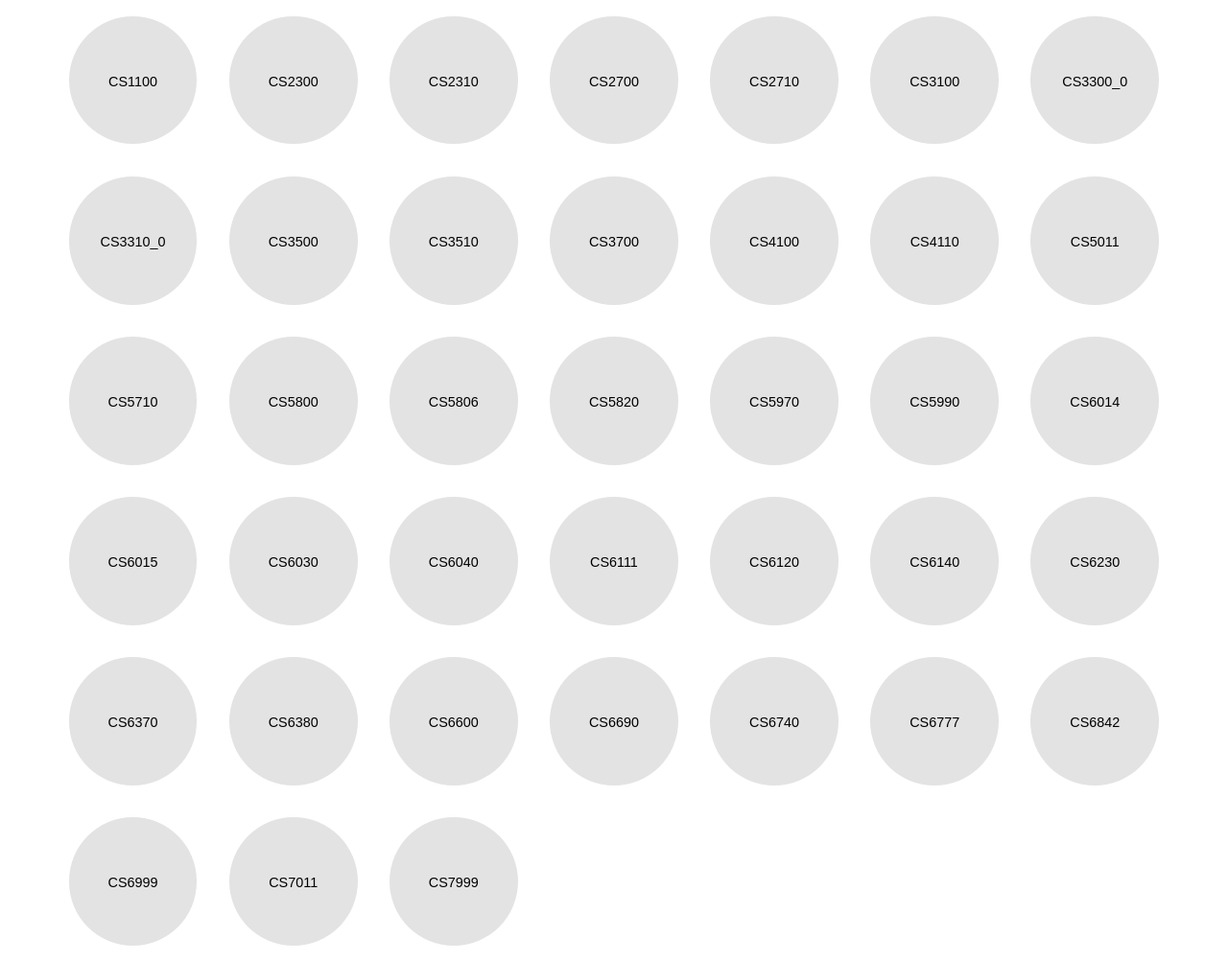
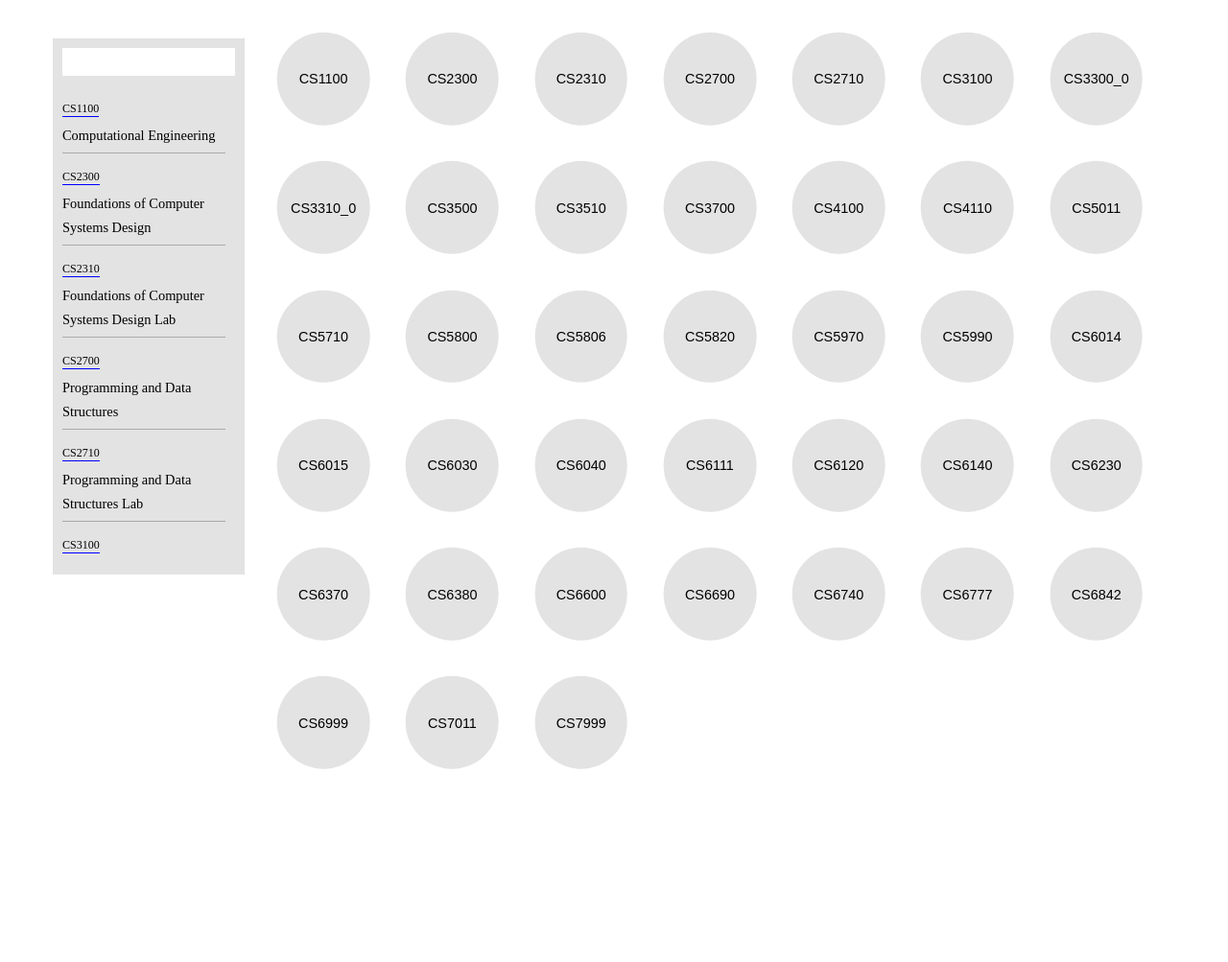
Before and after one commit to holasm/subject_graph, a PHP site: page / in a window 1280 px wide. Shown: the whole page at 96% size. After the commit the page ends 802 px from the top, so only its background shows below. Run offline with PHP 8.4, Linux system fonts and the light colour scheme; some libraries are stand-ins or nearby versions.

Commit message:
add sidebar

```diff
--- a/index.html
+++ b/index.html
@@ -6,9 +6,23 @@
 </head>
 <body>
     <div class="layout">
-      <div id="graph">
-        <!-- <svg id="stage"></svg> -->
-      </div>
+        <div class="sidebar">
+        <div class="form-input">
+          <input type="text" name="" class="search">
+        </div>
+        <!-- Subject list will come here -->
+        <ul class="list">
+<!--           <li class="item">
+            <div class="code">124587</div>
+            <div class="name">Lorem ipsum dolor sit amet, consectetur adipisicing</div>
+          </li> -->
+        </ul>
+        </div>
+        <div class="stage">
+          <div id="graph">
+            <!-- <svg id="stage"></svg> -->
+          </div>
+        </div>
     </div>
 </body>
 <script src='https://d3js.org/d3.v4.min.js'></script>
@@ -16,6 +30,6 @@
   src="https://code.jquery.com/jquery-3.1.1.min.js"
   integrity="sha256-hVVnYaiADRTO2PzUGmuLJr8BLUSjGIZsDYGmIJLv2b8="
   crossorigin="anonymous"></script>
-<script src='https://holasm.github.io/subject_graph/scripts/main.js'></script>
-<!-- <script src='./scripts/main.js'></script> -->
+<!-- <script src='https://holasm.github.io/subject_graph/scripts/main.js'></script> -->
+<script src='./scripts/main.js'></script>
 </html>
--- a/scripts/main.js
+++ b/scripts/main.js
@@ -1,6 +1,6 @@
 jQuery(document).ready(function($) {
   var data = {}, graphArr = [];
-
+  var sidebarList = $('ul.list');
   /* Load data from */
 
   // $('.coursetabid').find('tr').each(function(index, el) {
@@ -378,7 +378,7 @@ jQuery(document).ready(function($) {
     var el = data[key];
     var arr = el.pre_req.replace(/\s+/g, '').split(',');
     arr[0] == '' ? data[key].pre_req = [] : data[key].pre_req = arr;
-
+    el.visibleInList = 1;
   }
 
   window.dd = data;
@@ -387,6 +387,17 @@ jQuery(document).ready(function($) {
     graphArr[index] = data[val];
   });
 
+
+  for(var key in data){
+    var el = data[key];
+    if(el.visibleInList) {
+      var str = '<li class="item"> ' +
+                '<div class="code">'+ el.code +'</div>' +
+                '<div class="name">' + el.course_name + '</div>' +
+                '</li>';
+      sidebarList.append(str);
+    }
+  }
   // console.log(Object.keys(data).length)
 
   var svg = d3.select("#graph");
@@ -395,8 +406,8 @@ jQuery(document).ready(function($) {
 
   var circleEnter = circle.enter().append("div").attr('class', 'course-circle');
 
-  circleEnter.append("div")
-    .append("div").attr('class', function (course) {
+  circleEnter.append("div").append("div")
+    .attr('class', function (course) {
       return 'inner ' + course.code + ' gray'
     })
       .append("span").text(function(course, index) { return course.code; });
--- a/styles/css/main.css
+++ b/styles/css/main.css
@@ -156,8 +156,8 @@ article, aside, details, figcaption, figure, footer, header, hgroup, main, menu,
 @media only screen and (min-width: 1601px) {
   /* line 52, ../sass/media.scss */
   .course-circle {
-    width: 12.5%;
-    padding-top: 12.5%;
+    width: 14.285%;
+    padding-top: 14.285%;
   }
 }
 /* line 1, ../sass/colors.scss */
@@ -175,28 +175,96 @@ article, aside, details, figcaption, figure, footer, header, hgroup, main, menu,
   background: #e3e3e3;
 }
 
-/* line 7, ../sass/main.scss */
-#graph {
+/* line 1, ../sass/sidebar.scss */
+.sidebar {
+  padding: 10px;
+}
+/* line 6, ../sass/sidebar.scss */
+.sidebar .form-input {
+  position: relative;
+  width: 100%;
+  padding-bottom: 10px;
+  box-sizing: border-box;
+}
+/* line 12, ../sass/sidebar.scss */
+.sidebar .form-input input[type=text] {
+  width: 100%;
+  box-sizing: border-box;
+  position: relative;
+  border: none;
+  line-height: 1.8em;
+  font-size: 1em;
+  padding: 0 5px;
+}
+/* line 23, ../sass/sidebar.scss */
+.sidebar ul.list {
+  box-sizing: border-box;
+  position: relative;
+  max-height: 500px;
+  overflow: hidden;
+  overflow-y: auto;
+  padding-right: 10px;
+}
+/* line 33, ../sass/sidebar.scss */
+.sidebar ul.list li.item {
+  line-height: 35px;
+  padding: 5px 0px;
+  border-bottom: 1px solid #aaa;
+  max-width: 100%;
+}
+/* line 40, ../sass/sidebar.scss */
+.sidebar ul.list li.item .code {
+  display: inline-block;
+  line-height: 15px;
+  font-size: 0.75em;
+  border-bottom: 1px solid blue;
+}
+/* line 47, ../sass/sidebar.scss */
+.sidebar ul.list li.item .name {
+  line-height: 25px;
+  font-size: 0.9em;
+}
+/* line 53, ../sass/sidebar.scss */
+.sidebar ul.list li.item:last-child {
+  border-bottom: none;
+}
+
+/* line 8, ../sass/main.scss */
+* {
+  box-sizing: border-box;
+}
+
+/* line 14, ../sass/main.scss */
+.layout .sidebar {
+  position: absolute;
+  width: 200px;
+  background: #e3e3e3;
+  margin-top: 40px;
+}
+/* line 24, ../sass/main.scss */
+.layout .stage {
+  position: relative;
+  left: 200px;
+  width: calc(100% - 200px);
+  overflow: hidden;
+  padding: 15px;
+}
+/* line 32, ../sass/main.scss */
+.layout .stage #graph {
   width: 100%;
   height: 100%;
   background: #e3e3e3;
   margin: auto;
 }
-/* line 13, ../sass/main.scss */
-#graph #stage {
-  background: #e3e3e3;
-  width: 100%;
-  height: 100%;
-}
 
-/* line 20, ../sass/main.scss */
+/* line 47, ../sass/main.scss */
 div.course-circle {
   float: left;
   position: relative;
   border-radius: 100%;
   overflow: hidden;
 }
-/* line 28, ../sass/main.scss */
+/* line 55, ../sass/main.scss */
 div.course-circle div {
   width: 100%;
   height: 100%;
@@ -207,24 +275,27 @@ div.course-circle div {
   top: 0;
   left: 0;
 }
-/* line 39, ../sass/main.scss */
+/* line 66, ../sass/main.scss */
 div.course-circle div .inner {
   position: relative;
-  width: 80%;
-  height: 80%;
+  width: 90%;
+  height: 90%;
   border-radius: 100%;
   cursor: pointer;
   color: black;
   transition: box-shadow 0.3s, background 1s, color 1s;
   padding: 0;
+  top: 50%;
+  left: 50%;
+  transform: translate(-50%, -50%);
 }
-/* line 49, ../sass/main.scss */
+/* line 79, ../sass/main.scss */
 div.course-circle div .inner.secondary {
   background: white;
   color: #ddd;
   transition: box-shadow 0.3s, background 1s, color 1s;
 }
-/* line 54, ../sass/main.scss */
+/* line 84, ../sass/main.scss */
 div.course-circle div .inner span {
   display: inline-block;
   position: relative;
@@ -235,19 +306,19 @@ div.course-circle div .inner span {
   padding: 0;
 }
 
-/* line 67, ../sass/main.scss */
+/* line 97, ../sass/main.scss */
 .up-4 {
   box-shadow: 0 0 18px 0px #888;
   transition: box-shadow 0.3s;
 }
 
-/* line 72, ../sass/main.scss */
+/* line 102, ../sass/main.scss */
 .up-2 {
   box-shadow: 0 0 10px 0px #999;
   transition: box-shadow 0.3s;
 }
 
-/* line 77, ../sass/main.scss */
+/* line 107, ../sass/main.scss */
 .coursetabid {
   display: none;
 }
--- a/styles/css/media.css
+++ b/styles/css/media.css
@@ -43,7 +43,7 @@
 @media only screen and (min-width: 1601px) {
   /* line 52, ../sass/media.scss */
   .course-circle {
-    width: 12.5%;
-    padding-top: 12.5%;
+    width: 14.285%;
+    padding-top: 14.285%;
   }
 }
--- a/styles/sass/_variables.scss
+++ b/styles/sass/_variables.scss
@@ -21,4 +21,4 @@ $width-xsm: 20%;
 $width-sm: 20%;
 $width-md: 20%;
 $width-lg: 14.285%;
-$width-xlg: 12.5%;
+$width-xlg: 14.285%;
--- a/styles/sass/main.scss
+++ b/styles/sass/main.scss
@@ -3,17 +3,44 @@
 @import "media";
 @import "colors";
 @import "_variables";
+@import "sidebar";
 
-#graph{
-  width: 100%;
-  height: 100%;
-  background: #e3e3e3;
-  margin: auto;
+*{
+  box-sizing: border-box;
+}
+.layout{
+  // background: #e3e3e3;
 
-  #stage{
+  .sidebar{
+    position: absolute;
+    width: 200px;
+    // height: 200px;
     background: #e3e3e3;
-    width: 100%;
-    height: 100%;
+    margin-top: 40px;
+    // padding-left: 5px;
+    // padding-right: 5px;
+  }
+
+  .stage{
+    position: relative;
+    left: 200px;
+    width: calc(100% - 200px);
+    overflow: hidden;
+    // background-color: red;
+    padding: 15px;
+
+    #graph{
+      width: 100%;
+      height: 100%;
+      background: #e3e3e3;
+      margin: auto;
+
+      // #stage{
+      //   background: #e3e3e3;
+      //   width: 100%;
+      //   height: 100%;
+      // }
+    }
   }
 }
 
@@ -38,13 +65,16 @@ div.course-circle{
 
     .inner{
       position: relative;
-      width: 80%;
-      height: 80%;
+      width: 90%;
+      height: 90%;
       border-radius: 100%;
       cursor: pointer;
       color: black;
       transition: box-shadow 0.3s, background 1s, color 1s;
       padding: 0;
+      top: 50%;
+      left: 50%;
+      transform: translate(-50%, -50%);
 
       &.secondary{
         background: white;
--- /dev/null
+++ b/styles/sass/sidebar.scss
@@ -0,0 +1,57 @@
+.sidebar{
+  padding: 10px;
+
+  // padding-bottom: 10px;
+
+  .form-input{
+    position: relative;
+    width: 100%;
+    padding-bottom: 10px;
+    box-sizing: border-box;
+
+    input[type=text]{
+      width: 100%;
+      box-sizing: border-box;
+      position: relative;
+      border: none;
+      // background-color: green;
+      line-height: 1.8em;
+      font-size: 1em;
+      padding: 0 5px;
+    }
+  }
+  ul.list{
+    box-sizing: border-box;
+    position: relative;
+    max-height: 500px;
+    overflow:hidden;
+    overflow-y:auto;
+    padding-right: 10px;
+
+    // background: red;
+
+    li.item{
+      line-height: 35px;
+      // background: red;
+      padding: 5px 0px;
+      border-bottom: 1px solid #aaa;
+      max-width: 100%;
+
+      .code{
+        display: inline-block;
+        line-height: 15px;
+        font-size: 0.75em;
+        border-bottom: 1px solid blue;
+        // background-color: red;
+      }
+      .name{
+        line-height: 25px;
+        font-size: 0.9em;
+        // background-color: red;
+      }
+    }
+    li.item:last-child{
+      border-bottom: none;
+    }
+  }
+}
```
Also changed, not shown: styles/css/sidebar.css (added, +53 -0 lines).
